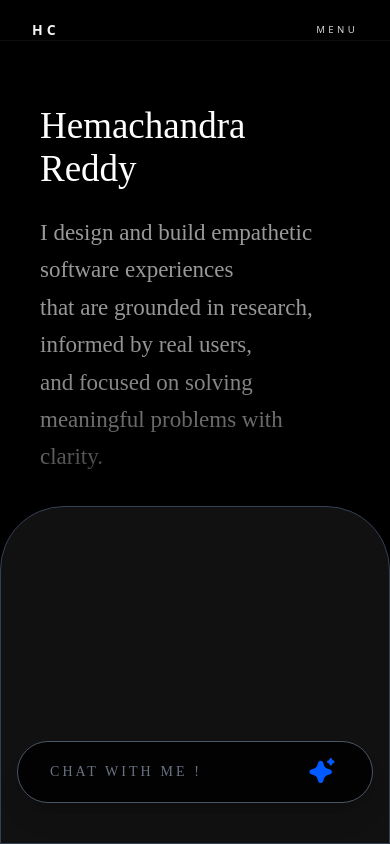
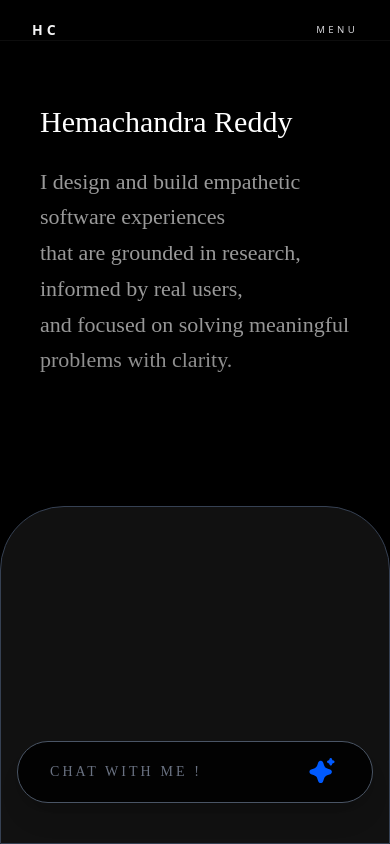
Before and after one commit to Hemachandra9899/portfolio, a React (Vite) app in the folder portfolio/: page / in a window 390 px wide. Built offline with nearby package versions, Linux system fonts and the light colour scheme.

Commit message:
[fix]:size alteration

```diff
--- a/portfolio/src/pages/landingPage.jsx
+++ b/portfolio/src/pages/landingPage.jsx
@@ -97,11 +97,11 @@ export const LandingPage = () => {
       {/* Hero Section */}
       <section className="px-10 md:px-16 pt-16 md:pt-24 pb-40">
         <div className="max-w-5xl space-y-6">
-          <h1 className="text-[37px] md:text-[50px] leading-[1.15] text-white font-light">
+          <h1 className="text-[30px] md:text-[50px] leading-[1.15] text-white font-light">
             Hemachandra Reddy
           </h1>
 
-          <p className="text-[23px] md:text-[33px] leading-relaxed font-light text-white/60">
+          <p className="text-[22px] md:text-[33px] leading-relaxed font-light text-white/60">
             <span>I design and build empathetic software experiences</span>
             <span className="block">
               that are grounded in research, informed by real users,
```
